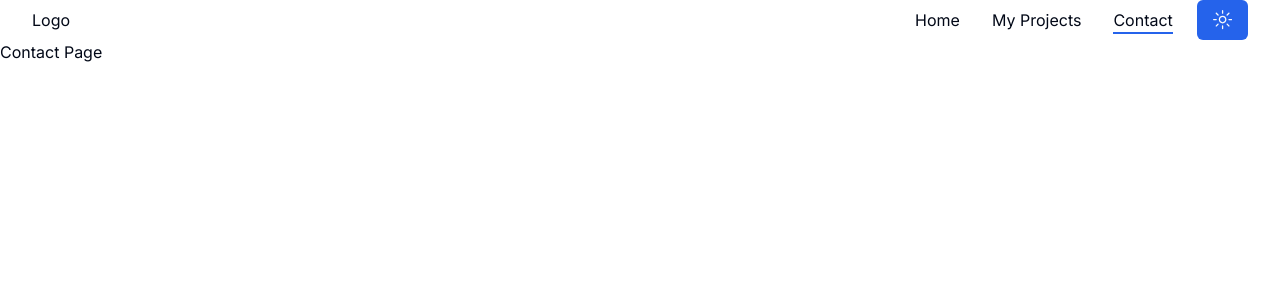
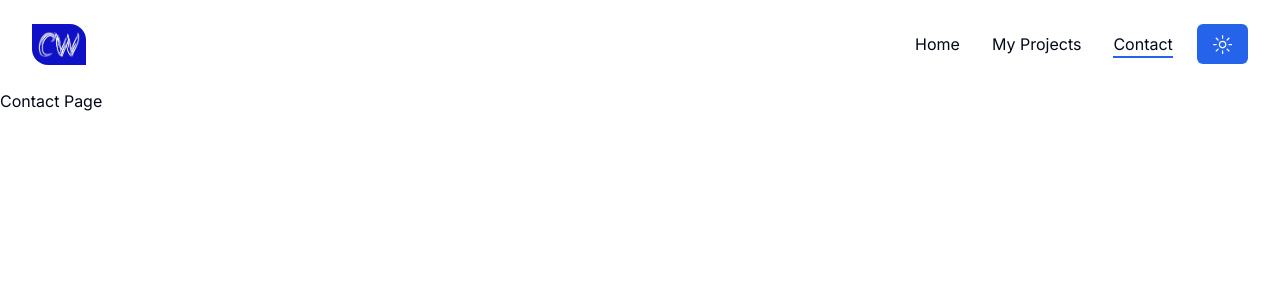
Before and after one commit to chndrwali/portfolio-v2, a Next.js app: page /contact in a window 1280 px wide. Shown: the top 300 px of the page. Built offline with nearby package versions, Linux system fonts and the light colour scheme.

Commit message:
add: logo

```diff
--- a/components/Header.jsx
+++ b/components/Header.jsx
@@ -6,10 +6,27 @@ import Logo from './Logo';
 import ThemeToggler from './ThemeToggler';
 import Nav from './Nav';
 import MobileNav from './MobileNav';
+import { usePathname } from 'next/navigation';
 
 const Header = () => {
+  const [header, setHeader] = useState(false);
+  const pathname = usePathname();
+
+  useEffect(() => {
+    const scrollYPos = window.addEventListener('scroll', () => {
+        window.scrollY > 50 ? setHeader(true) : setHeader(false)
+    });
+
+    return ()=> window.removeEventListener('scroll', scrollYPos)
+  });
+
   return (
-    <header>
+    <header className={`${
+        header
+        ? 'py-4 bg-white dark:bg-accent'
+        : 'py-6 dark:bg-transparent'}
+        sticky top-0 z-30 transition-all ${pathname === '/' && 'bg-[#fef9f5]'}`}
+        >
       <div className="container mx-auto">
         <div className="flex justify-between items-center">
           <Logo />
--- a/components/Logo.jsx
+++ b/components/Logo.jsx
@@ -1,5 +1,12 @@
+import Link from 'next/link';
+import Image from 'next/image';
+
 const Logo = () => {
-    return ( <>Logo</> );
-}
+  return (
+    <Link href="/">
+      <Image src="/logo.webp" width={54} height={54} priority alt="Logo" className="rounded-tr-2xl rounded-bl-2xl" />
+    </Link>
+  );
+};
 
 export default Logo;
```
Also changed, not shown: public/logo.svg (deleted), public/logo.webp (added).
